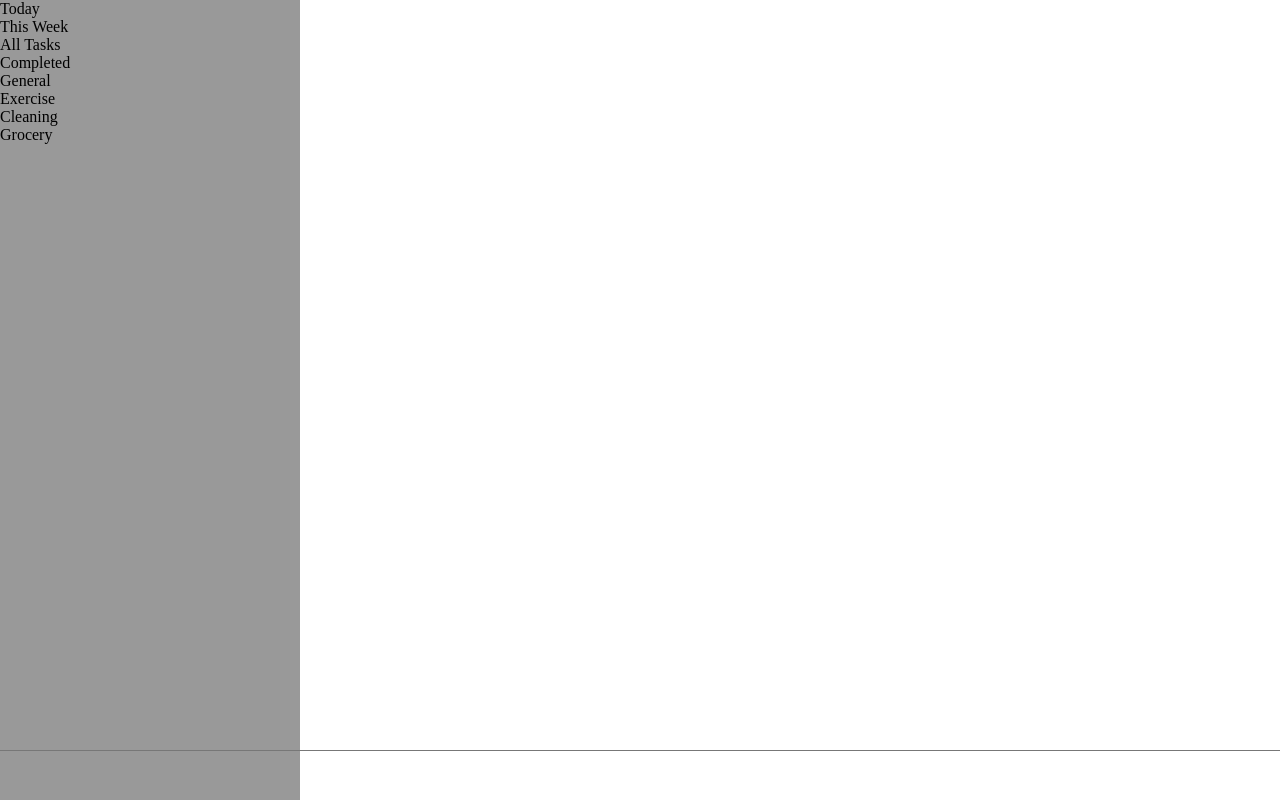
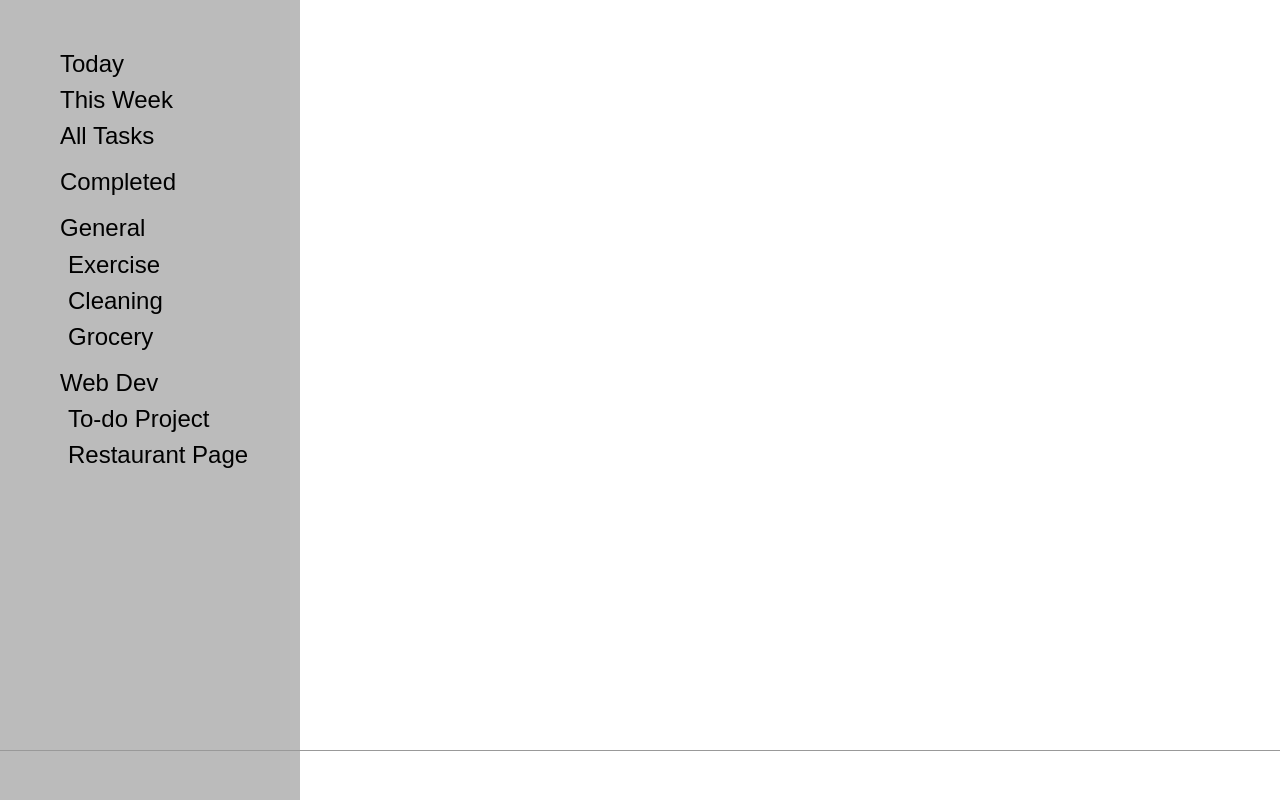
Before and after one commit to mojoro/to-do-list, a website built with webpack: page src/index.html in a window 1280 px wide. Built offline with nearby package versions, Linux system fonts and the light colour scheme.

Commit message:
Build basic sidebar

```diff
--- a/src/index.html
+++ b/src/index.html
@@ -7,16 +7,46 @@
   <body>
     <aside>
       <div class="cat-group">
-        <div class="category">Today</div>
-        <div class="category">This Week</div>
-        <div class="category">All Tasks</div>
+        <div class="default listAside">
+          <button>Today</button>
+        </div>
+        <div class="default listAside">
+          <button>This Week</button>
+        </div>
+        <div class="default listAside">
+          <button>All Tasks</button>
+        </div>
       </div>
-      <div class="category">Completed</div>
+
+      <div class="default listAside">
+        <button>Completed</button>
+      </div>
+
       <div class="cat-group">
-        <div class="category">General</div>
-        <div class="category">Exercise</div>
-        <div class="category">Cleaning</div>
-        <div class="category">Grocery</div>
+        <div class="category">
+          General
+        </div>
+        <div class="listAside sub-cat">
+          <button>Exercise</button>
+        </div>
+        <div class="listAside sub-cat">
+          <button>Cleaning</button>
+        </div>
+        <div class="listAside sub-cat">
+          <button>Grocery</button>
+        </div>
+      </div>
+
+      <div class="cat-group">
+        <div class="category">
+          Web Dev
+        </div>
+        <div class="listAside sub-cat">
+          <button>To-do Project</button>
+        </div>
+        <div class="listAside sub-cat">
+          <button>Restaurant Page</button>
+        </div>
       </div>
 
     </aside>
--- a/src/styles.css
+++ b/src/styles.css
@@ -13,16 +13,53 @@ body{
 }
 
 aside {
-  background-color: #999;
+  background-color: #bbb;
   grid-column: 1 / 2;
   grid-row: 1 / 2;
+  display: flex;
+  flex-direction: column;
+  gap: 15px;
+  padding: 3rem 0 0 3rem;
+  overflow: auto;
+}
+
+.cat-group {
+  display: flex;
+  flex-direction: column;
+  gap: 5px;
+}
+
+.category {
+  font-size: 1.5rem;
+  text-align: left;
+  border-radius: 15px;
+  padding: .1rem .75rem;
+  font-family: sans-serif;
+}
+
+aside button {
+  border: none;
+  background: none;
+  font-size: 1.5rem;
+  text-align: left;
+  border-radius: 15px;
+  padding: .1rem .75rem;
+}
+
+aside button:hover {
+  cursor: pointer;
+  background-color: #999;
+}
+
+.sub-cat {
+  margin-left: .5rem
 }
 
 #aside-footer {
-  background-color: #999;
+  background-color: #bbb;
   grid-column: 1 / 2;
   grid-row: 2 / 3;
-  border-top: solid 1px #777;
+  border-top: solid 1px #999;
 }
 
 main {
@@ -33,5 +70,5 @@ main {
 footer {
   grid-column: 2 / 3;
   grid-row: 2 / 3;
-  border-top: solid 1px #777;
+  border-top: solid 1px #999;
 }
```
Also changed, not shown: dist/index.bundle.js, dist/index.html.
